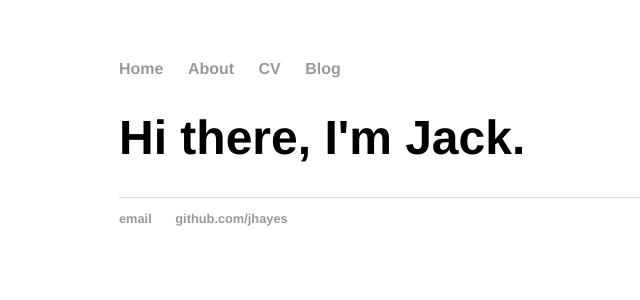
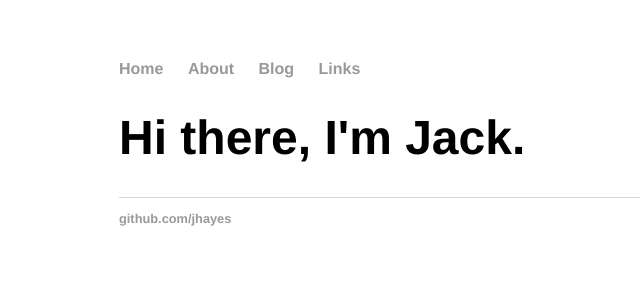
Before and after one commit to jhayes/jhayes.github.io, a Jekyll site: the page built from index.html, in a window 1280 px wide. Shown: the top 300 px of the page, without its empty margins (73-713 px from the left). Built offline with Jekyll 4.4.1, drawn with Linux system fonts in a browser that asks for light colours.

Commit message:
Removing CV and email reference. Start to build up the links section.

```diff
--- a/_layouts/default.html
+++ b/_layouts/default.html
@@ -10,8 +10,8 @@
 	    		<ul>
 	        		<li><a href="/">Home</a></li>
 		        	<li><a href="/about">About</a></li>
-	        		<li><a href="/cv">CV</a></li>
 	        		<li><a href="/blog">Blog</a></li>
+					<li><a href="/links">Links</a></li>
 	    		</ul>
 			</nav>
 			<div class="container">
@@ -21,7 +21,6 @@
 			</div><!-- /.container -->
 			<footer>
 	    		<ul>
-	        		<li><a href="mailto:hankquinlanhub@gmail.com">email</a></li>
 	        		<li><a href="https://github.com/jhayes">github.com/jhayes</a></li>
 				</ul>
 			</footer>
```
